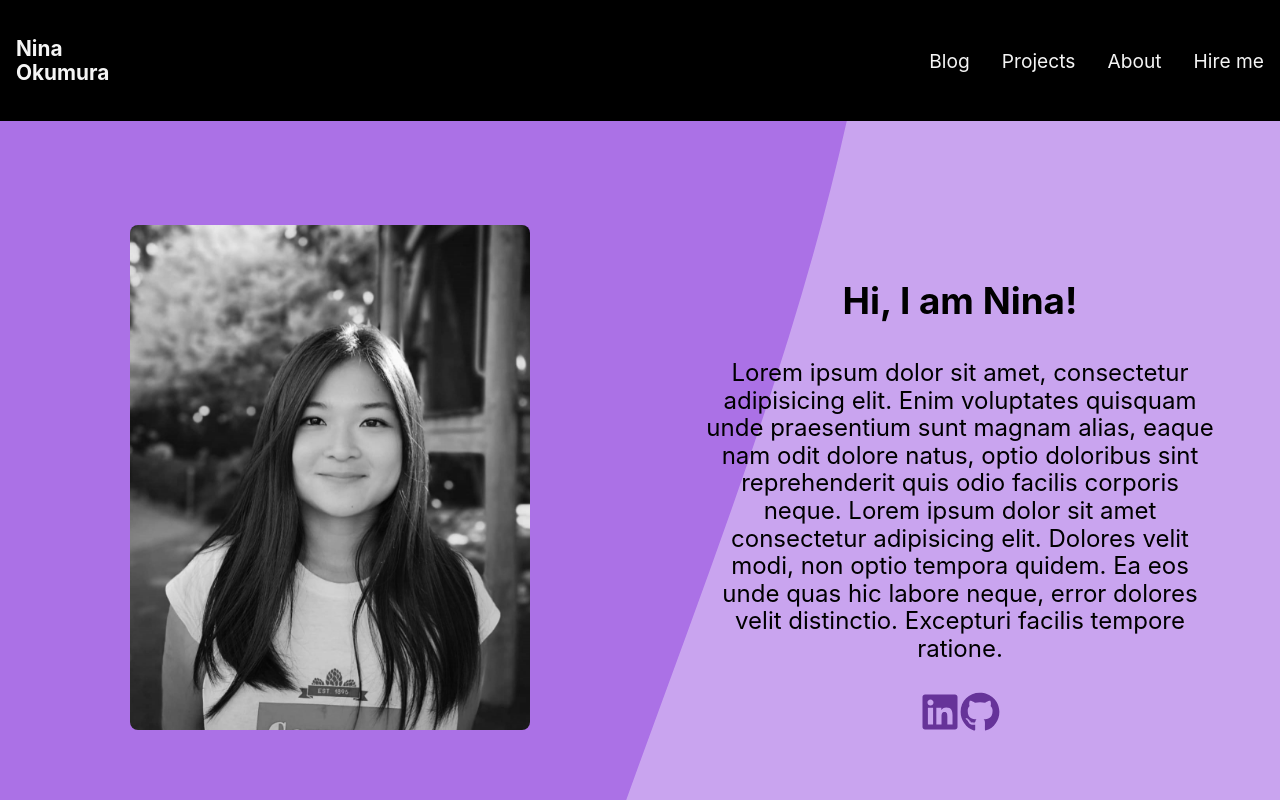
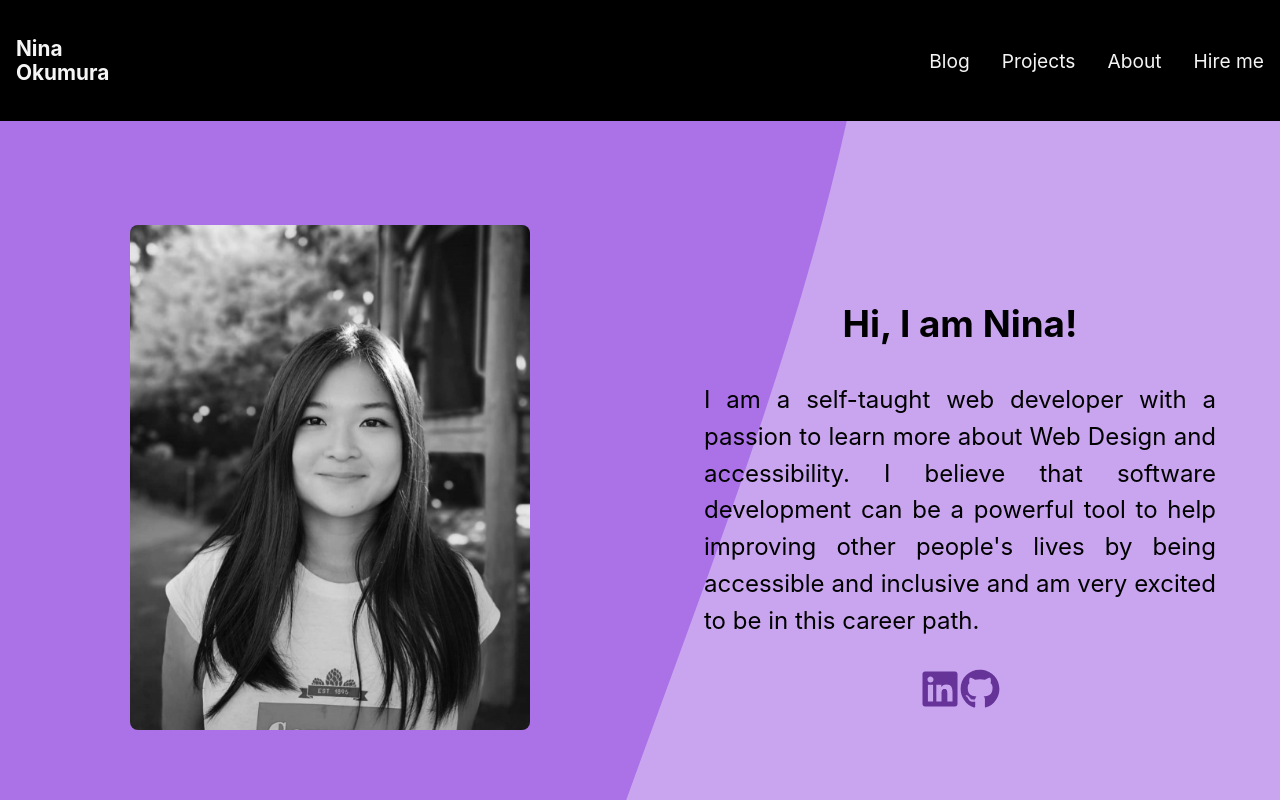
Before and after one commit to ninaokumura/portfolio-react, a React (Create React App) app: page /about in a window 1280 px wide. Shown: the top 800 px of the page. Built offline with nearby package versions, Linux system fonts and the light colour scheme.

Commit message:
update about me text

```diff
--- a/src/components/info/info.css
+++ b/src/components/info/info.css
@@ -17,6 +17,8 @@
 
 .info-text {
   font-size: 1.5rem;
+  text-align: justify;
+  line-height: 2.3rem;
 }
 
 .info-img {
--- a/src/components/info/info.jsx
+++ b/src/components/info/info.jsx
@@ -13,14 +13,13 @@ function Info() {
       <div className='info-container'>
         <h3 className='info-title'>Hi, I am Nina!</h3>
         <p className='info-text'>
-          Lorem ipsum dolor sit amet, consectetur adipisicing elit. Enim
-          voluptates quisquam unde praesentium sunt magnam alias, eaque nam odit
-          dolore natus, optio doloribus sint reprehenderit quis odio facilis
-          corporis neque. Lorem ipsum dolor sit amet consectetur adipisicing
-          elit. Dolores velit modi, non optio tempora quidem. Ea eos unde quas
-          hic labore neque, error dolores velit distinctio. Excepturi facilis
-          tempore ratione.
+          I am a self-taught web developer with a passion to learn more about
+          Web Design and accessibility. I believe that software development can
+          be a powerful tool to help improving other people's lives by being
+          accessible and inclusive and am very excited to be in this career
+          path.
         </p>
+
         <span className='info-icon'>
           <a href='https://www.linkedin.com/in/nina-7b4377221/'>
             <FaLinkedin />
```
